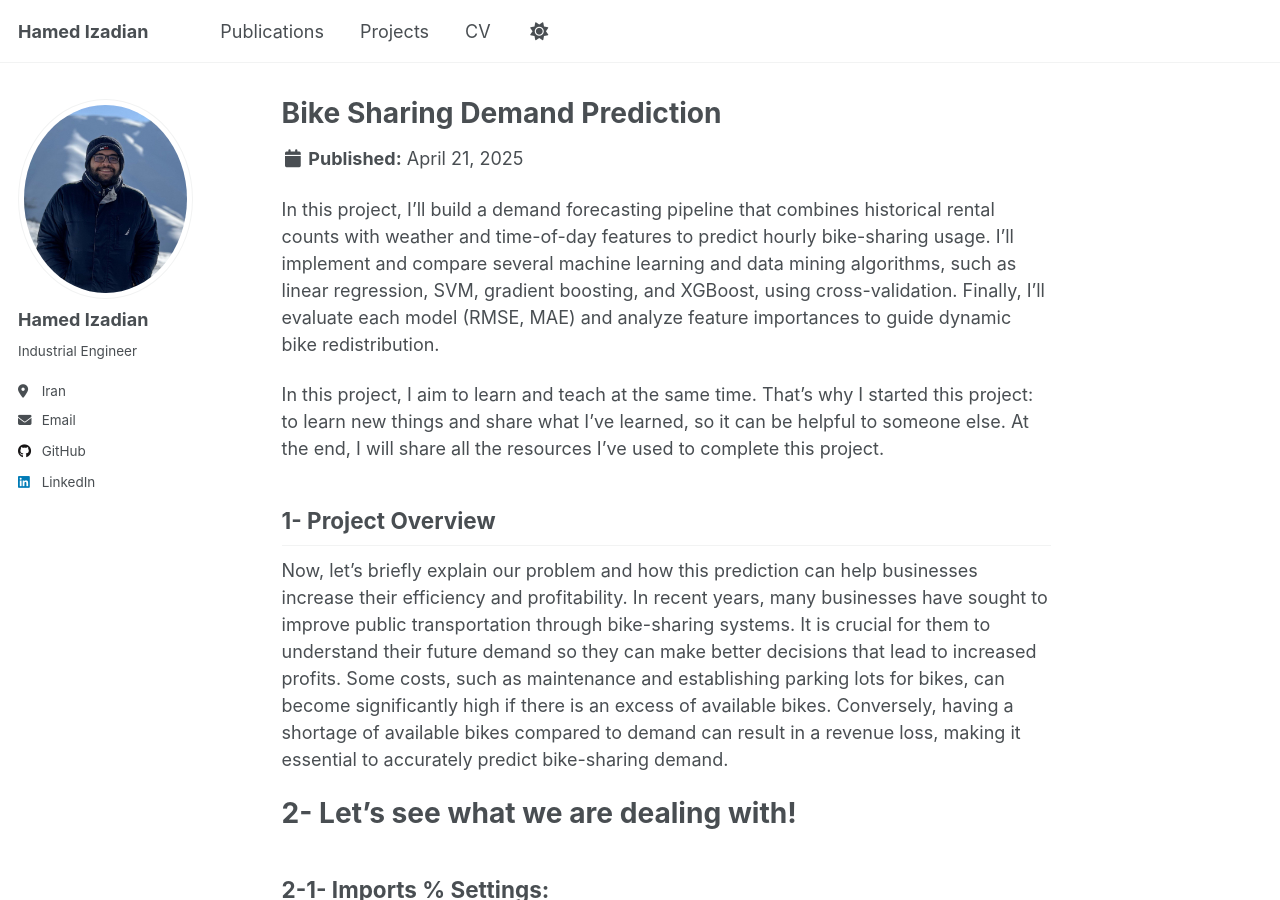
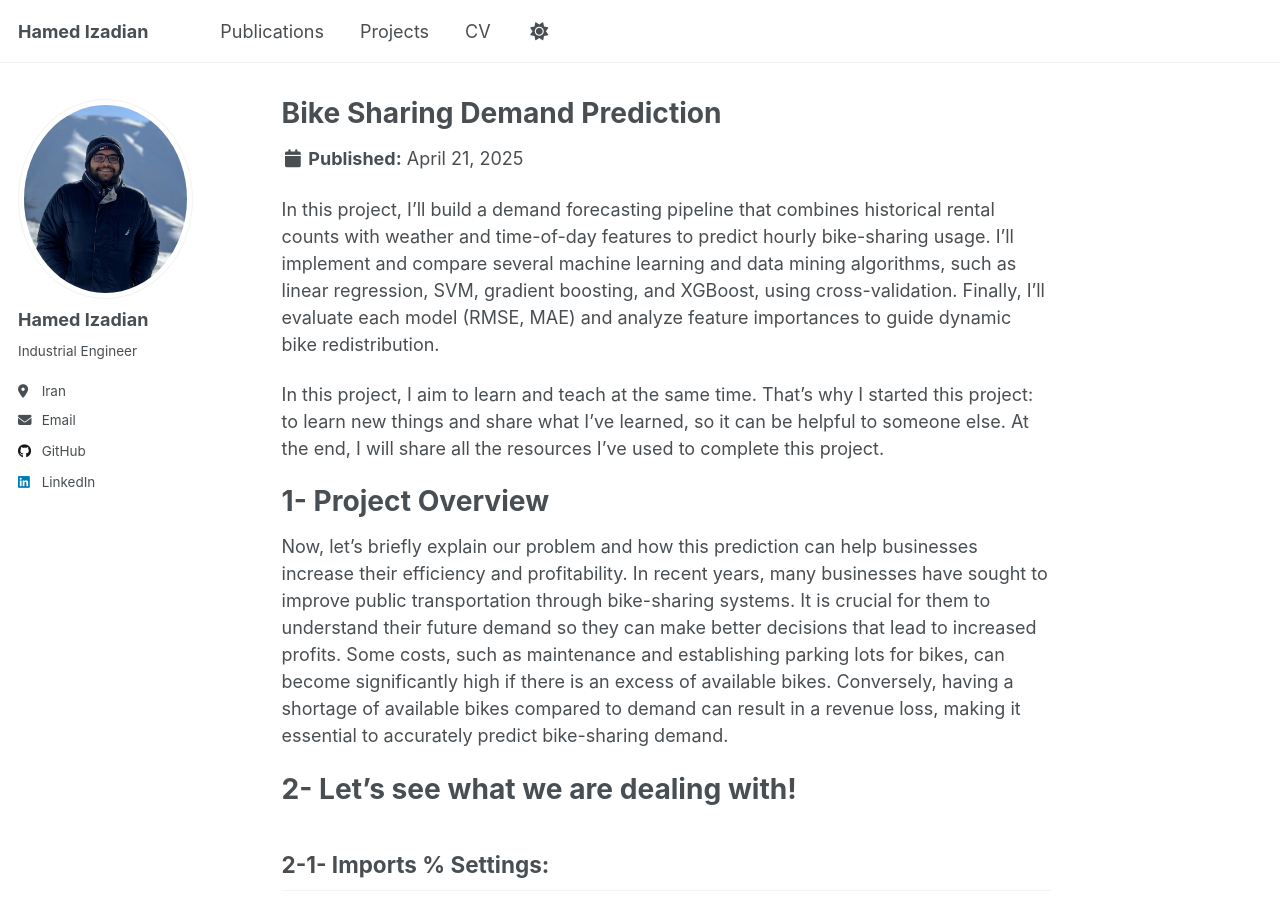
Before and after one commit to HamedIzadian/HamedIzadian.github.io, a Jekyll site: the page built from _projects/project1.md, in a window 1280 px wide and 900 px high. Built offline with Jekyll 4.4.1, drawn with Linux system fonts in a browser that asks for light colours.

```diff
--- a/_projects/project1.md
+++ b/_projects/project1.md
@@ -8,7 +8,7 @@ In this project, I’ll build a demand forecasting pipeline that combines histor
 
 In this project, I aim to learn and teach at the same time. That's why I started this project: to learn new things and share what I've learned, so it can be helpful to someone else. At the end, I will share all the resources I've used to complete this project.
 
-## 1- Project Overview
+# 1- Project Overview
 
 Now, let’s briefly explain our problem and how this prediction can help businesses increase their efficiency and profitability. In recent years, many businesses have sought to improve public transportation through bike-sharing systems. It is crucial for them to understand their future demand so they can make better decisions that lead to increased profits. Some costs, such as maintenance and establishing parking lots for bikes, can become significantly high if there is an excess of available bikes. Conversely, having a shortage of available bikes compared to demand can result in a revenue loss, making it essential to accurately predict bike-sharing demand.
 
```
